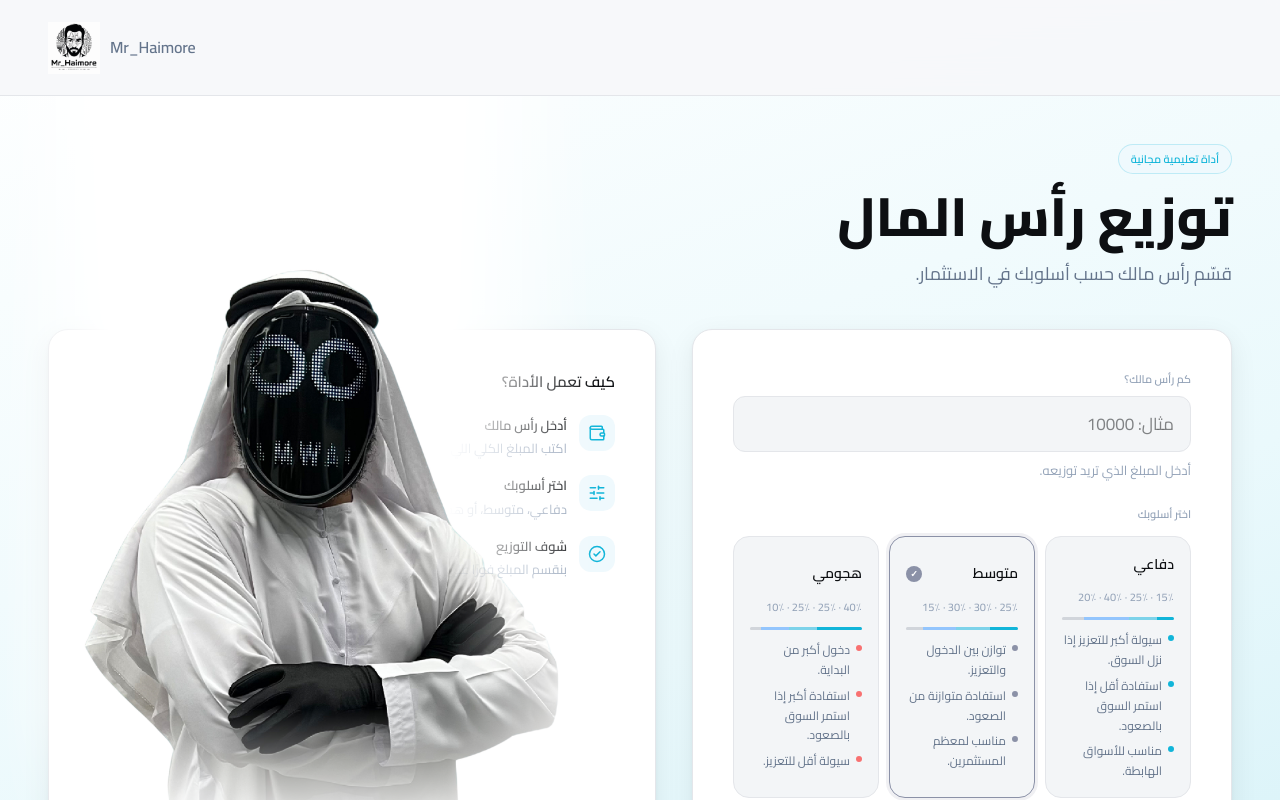
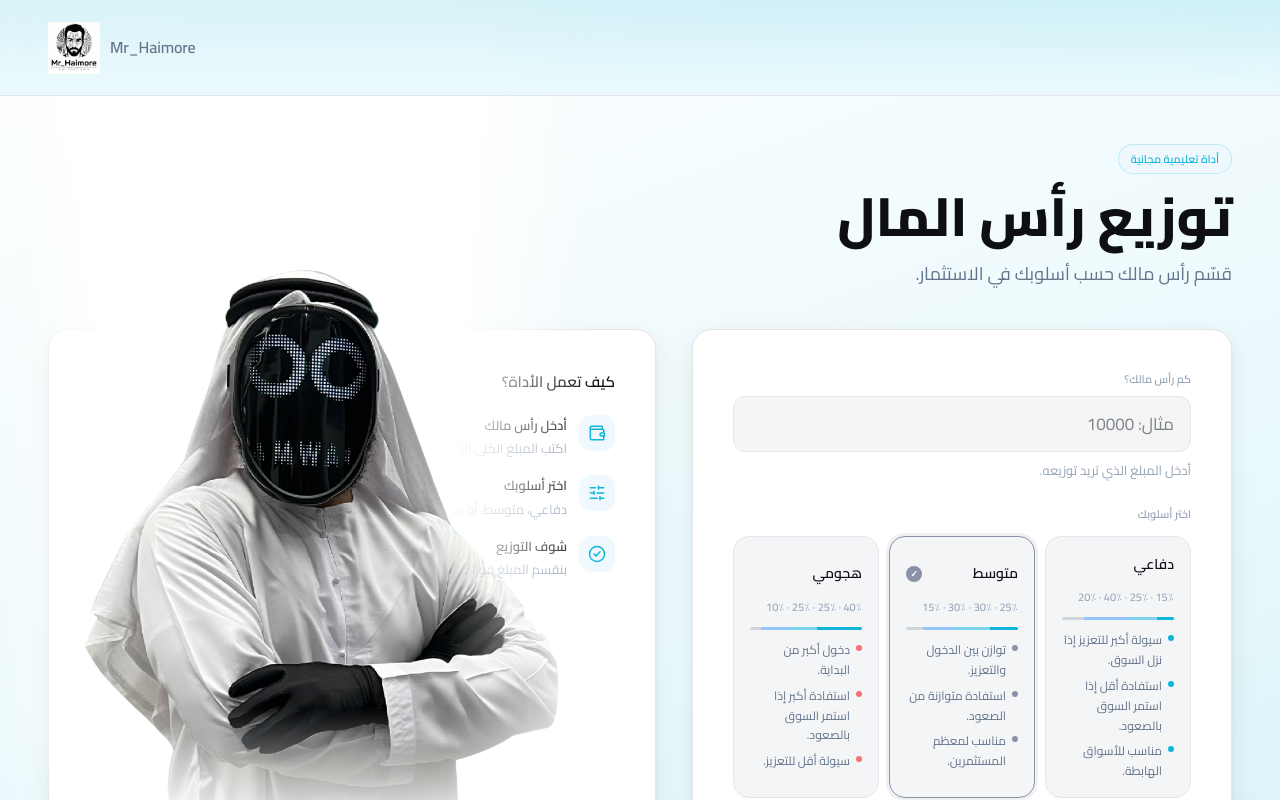
Before and after one commit to haimoreah/Mr_Haimore-capital-allocator, a React (Vite) app: page / in a window 1280 px wide. Shown: the top 800 px of the page. Built offline with nearby package versions, Linux system fonts and the light colour scheme.

Commit message:
add turquoise fade to header background

```diff
--- a/src/index.css
+++ b/src/index.css
@@ -7,7 +7,7 @@
   --bg-subtle:    #F3F5F7;
   --bg-muted:     #E8EAED;
   --border:       #E4E6EA;
-  --bg-header:    rgba(247,248,250,.92);
+  --bg-header:    linear-gradient(180deg, rgba(17,181,217,.16) 0%, rgba(234,249,252,.90) 100%);
 
   --text-1:       #0D0F12;
   --text-2:       #64748B;
```
